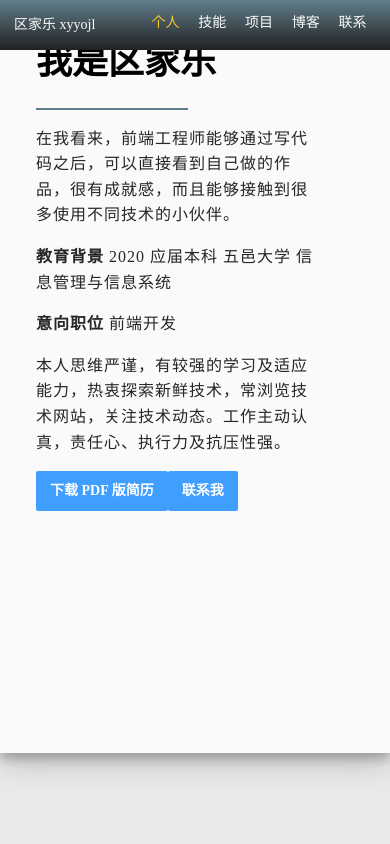
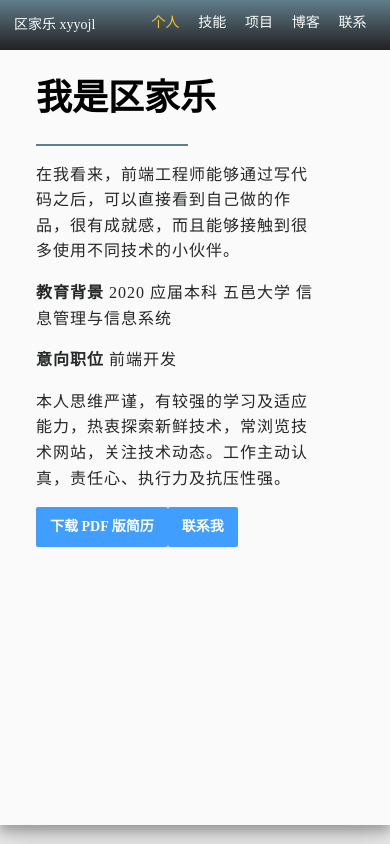
Before and after one commit to xyyojl/vue-resume, a Vue app: page /#/ in a window 390 px wide. Built offline with nearby package versions, Linux system fonts and the light colour scheme.

Commit message:
修改细节，重新构建

```diff
--- a/src/components/Message.vue
+++ b/src/components/Message.vue
@@ -2,6 +2,9 @@
   <main>
     <div class="main">
       <div class="message">
+        <div class="wrap">
+          <span class="ribbon6">个人信息</span>
+        </div>
         <h1>我是区家乐</h1>
         <div class="line"></div>
         <p>在我看来，前端工程师能够通过写代码之后，可以直接看到自己做的作品，很有成就感，而且能够接触到很多使用不同技术的小伙伴。</p>
@@ -9,15 +12,12 @@
         <p><span class="bold">意向职位</span> 前端开发</p>
         <p>本人思维严谨，有较强的学习及适应能力，热衷探索新鲜技术，常浏览技术网站，关注技术动态。工作主动认真，责任心、执行力及抗压性强。 </p>
         <div class="buttonWrapper">
-          <a href="../../static/resume.pdf" download="2019-区家乐-应聘前端开发工程师.pdf">
+          <a href="./static/resume.pdf" download="2019-区家乐-应聘前端开发工程师.pdf">
             <button class="download">下载 PDF 版简历</button>
           </a>
           <router-link :to="{name:'Contact'}">
             <button class="skip">联系我</button>
           </router-link>
-        </div>
-        <div class="wrap">
-          <span class="ribbon6">个人信息</span>
         </div>
       </div>
     </div>
@@ -153,7 +153,7 @@ span.bold {
   }
   .main {
     width: auto;
-    padding: 1em 2em;
+    padding: 3em 2em;
     margin: 0;
     min-height: 85vh;
   }
--- a/src/components/Skill.vue
+++ b/src/components/Skill.vue
@@ -17,7 +17,6 @@
         <li><p>了解 <span class="bold">小程序开发</span> 及相关概念，有相关开发配置经验。 </p></li>
         <li><p>了解 <span class="bold">HTTP基础知识</span> ，了解 <span class="bold">常见的前端性能优化</span> 策略。</p></li>
         <li><p>掌握 <span class="bold">常用的Git命令</span> ，掌握GitHub的基本用法。</p></li>
-        <!-- <span class="bold"></span> -->
       </ul>
     </div>
   </main>
```
Also changed, not shown: 6 other files (tests, documents, lock files or other folders).
